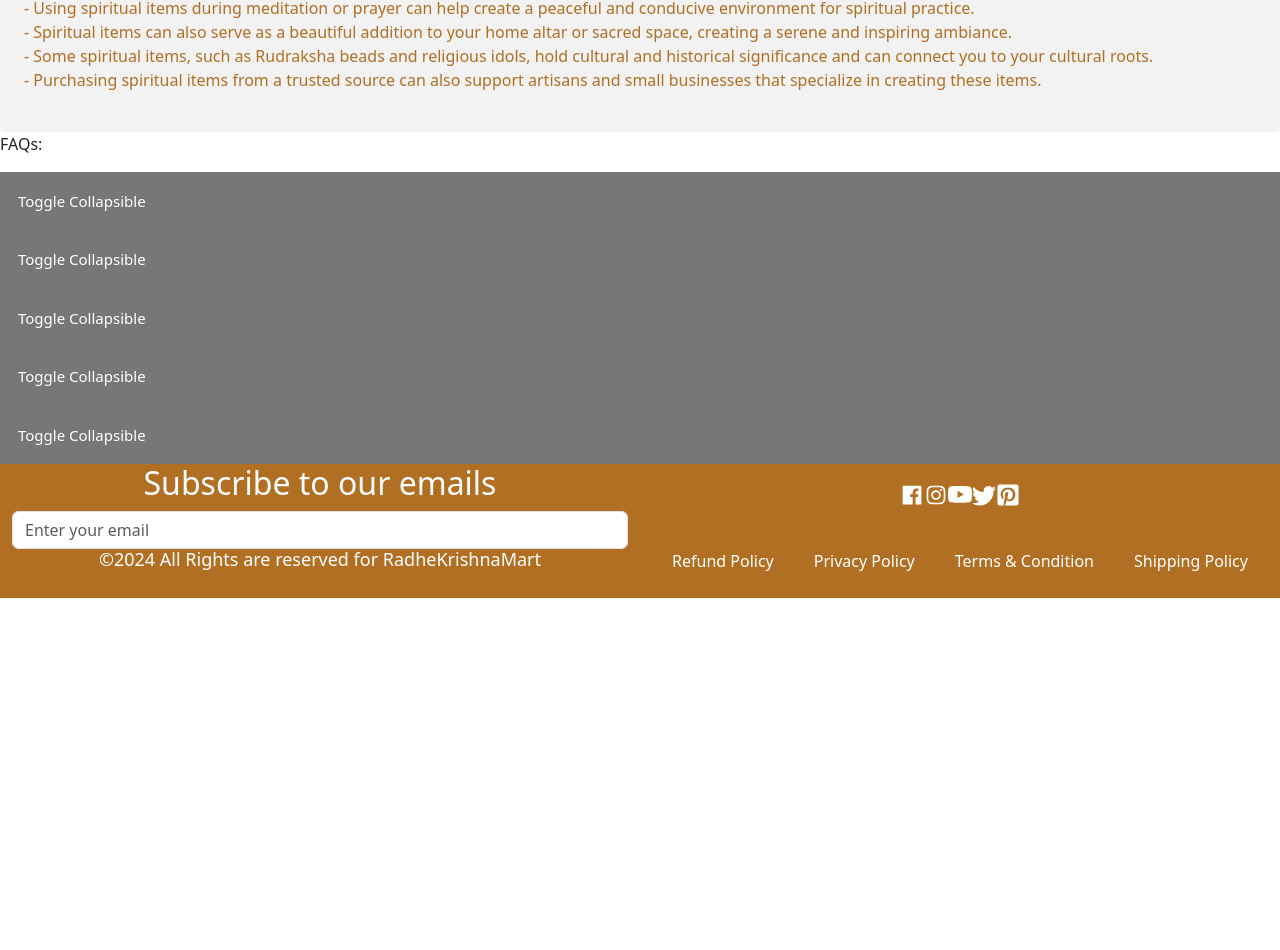
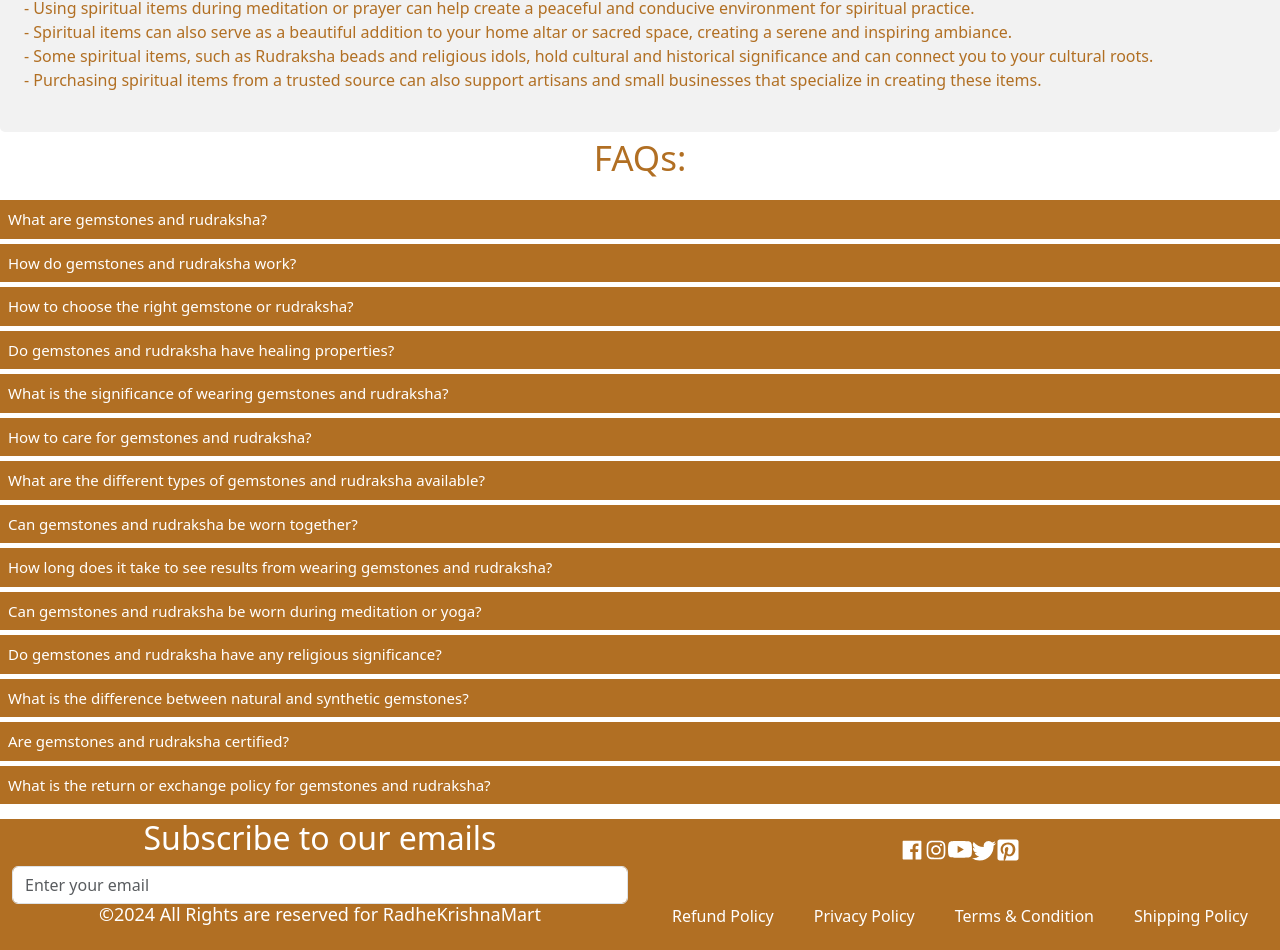
Before and after one commit to rtalati980/react-front, a React (Create React App) app: page / in a window 1280 px wide. Shown: the part 2112-3062 px from the top of the page. Before the commit the page ends 2710 px from the top, so only its background shows below. Built offline with nearby package versions, Linux system fonts and the light colour scheme; no server answers.

Commit message:
commited

```diff
--- a/src/component/mainBo/bodyc/FAQ.js
+++ b/src/component/mainBo/bodyc/FAQ.js
@@ -4,6 +4,68 @@ import './faq.css';
 export default function FAQ() {
   // Create state variables for each section
   const [activeSections, setActiveSections] = useState({});
+
+  // Array of FAQ items
+  const faqItems = [
+    {
+      question: "What are gemstones and rudraksha?",
+      answer: "Gemstones are natural minerals or rocks that are cut and polished for use in jewelry or other adornments. Rudraksha is a seed traditionally used as prayer beads in Hinduism, especially for meditation."
+    },
+    {
+      question: "How do gemstones and rudraksha work?",
+      answer: "Different gemstones and rudraksha are believed to have various metaphysical properties that can affect the wearer's energy, emotions, and well-being."
+    },
+    {
+      question: "How to choose the right gemstone or rudraksha?",
+      answer: "It's recommended to consult with an expert or a gemologist who can assess your needs and suggest the most suitable gemstone or rudraksha based on your astrological chart or personal preferences."
+    },
+    {
+      question: "Do gemstones and rudraksha have healing properties?",
+      answer: "Many people believe that gemstones and rudraksha have healing properties that can alleviate physical, emotional, and spiritual ailments, although scientific evidence may be limited."
+    },
+    {
+      question: "What is the significance of wearing gemstones and rudraksha?",
+      answer: "Wearing gemstones and rudraksha is often associated with attracting positive energy, enhancing specific qualities, and providing protection from negative influences."
+    },
+    {
+      question: "How to care for gemstones and rudraksha?",
+      answer: "Gemstones should be cleaned regularly with a soft cloth and mild soap, while rudraksha beads can be wiped with a damp cloth. It's essential to store them separately to prevent scratching or damage."
+    },
+    {
+      question: "What are the different types of gemstones and rudraksha available?",
+      answer: "There is a wide variety of gemstones and rudraksha available, each with its unique colors, shapes, and properties, catering to different needs and preferences."
+    },
+    {
+      question: "Can gemstones and rudraksha be worn together?",
+      answer: "Yes, gemstones and rudraksha can be worn together, but it's essential to ensure they complement each other energetically and aesthetically."
+    },
+    {
+      question: "How long does it take to see results from wearing gemstones and rudraksha?",
+      answer: "The time it takes to experience the effects of wearing gemstones and rudraksha can vary from person to person and depend on factors such as belief, intention, and consistency of wear."
+    },
+    {
+      question:"Can gemstones and rudraksha be worn during meditation or yoga?",
+      answer:"Yes, wearing gemstones and rudraksha during meditation or yoga practice is believed to enhance the spiritual experience and deepen the connection with oneself."
+    },
+    {
+      question:"Do gemstones and rudraksha have any religious significance?",
+      answer:"Yes, gemstones and rudraksha hold religious significance in various cultures and spiritual traditions, often associated with deities, rituals, and ceremonies."
+    },
+
+    {
+      question:"What is the difference between natural and synthetic gemstones?",
+      answer:"Natural gemstones are formed in the earth's crust over millions of years, while synthetic gemstones are created in laboratories to mimic natural gemstones' appearance and properties.Synthetic gemstones may look like Natural Gemstones but do not offer any astrogical benefits."
+    },
+    {
+      question:"Are gemstones and rudraksha certified?",
+      answer:"Some gemstones and rudraksha may come with certifications from reputable gemological institutes, ensuring their authenticity and quality."
+    },
+    {
+      question:"What is the return or exchange policy for gemstones and rudraksha?",
+      answer:"Kindly check complete return  policy for gemstones and rudraksha here  ( Link of return policy)"
+    }
+    // Add more items as needed
+  ];
 
   // Function to toggle a specific section
   const toggleCollapsible = (index) => {
@@ -14,19 +76,18 @@ export default function FAQ() {
   };
 
   return (
-    <div>
+    <div className='faq'>
       <p>FAQs:</p>
-      {[...Array(5).keys()].map((index) => (
+      {faqItems.map((item, index) => (
         <div key={index}>
           <button
             className={`collapsible ${activeSections[index] ? 'active' : ''}`}
             onClick={() => toggleCollapsible(index)}
           >
-            Toggle Collapsible
+            {item.question}
           </button>
           <div className="content" style={{ display: activeSections[index] ? 'block' : 'none' }}>
-            {/* Your collapsible content goes here */}
-            Lorem ipsum dolor sit amet, consectetur adipiscing elit. Nullam scelerisque ligula vel magna feugiat faucibus.
+            {item.answer}
           </div>
         </div>
       ))}
--- a/src/component/mainBo/bodyc/faq.css
+++ b/src/component/mainBo/bodyc/faq.css
@@ -1,17 +1,31 @@
+.faq{
+  p{
+    text-align: center;
+    color: #b16f23;
+    font-size: 35px;
+  }
+  margin-bottom: 10px;
+}
+
+
+
 .collapsible {
-    background-color: #777;
+    background-color: #b16f23;
     color: white;
     cursor: pointer;
-    padding: 18PX;
+    padding: 8PX;
     width: 100%;
     border: none;
     text-align: left;
     outline: none;
     font-size: 15px;
+    margin-bottom: 5px;
   }
 
   .active, .collapsible:hover {
-    background-color: #555;
+    background-color: #f1f1f1;
+    color: #b16f23;
+    border: 2px solid #b16f23;
   }
 
   .content {
@@ -19,4 +33,5 @@
     display: none;
     overflow: hidden;
     background-color: #f1f1f1;
+    color: #b16f23;
   }
```
